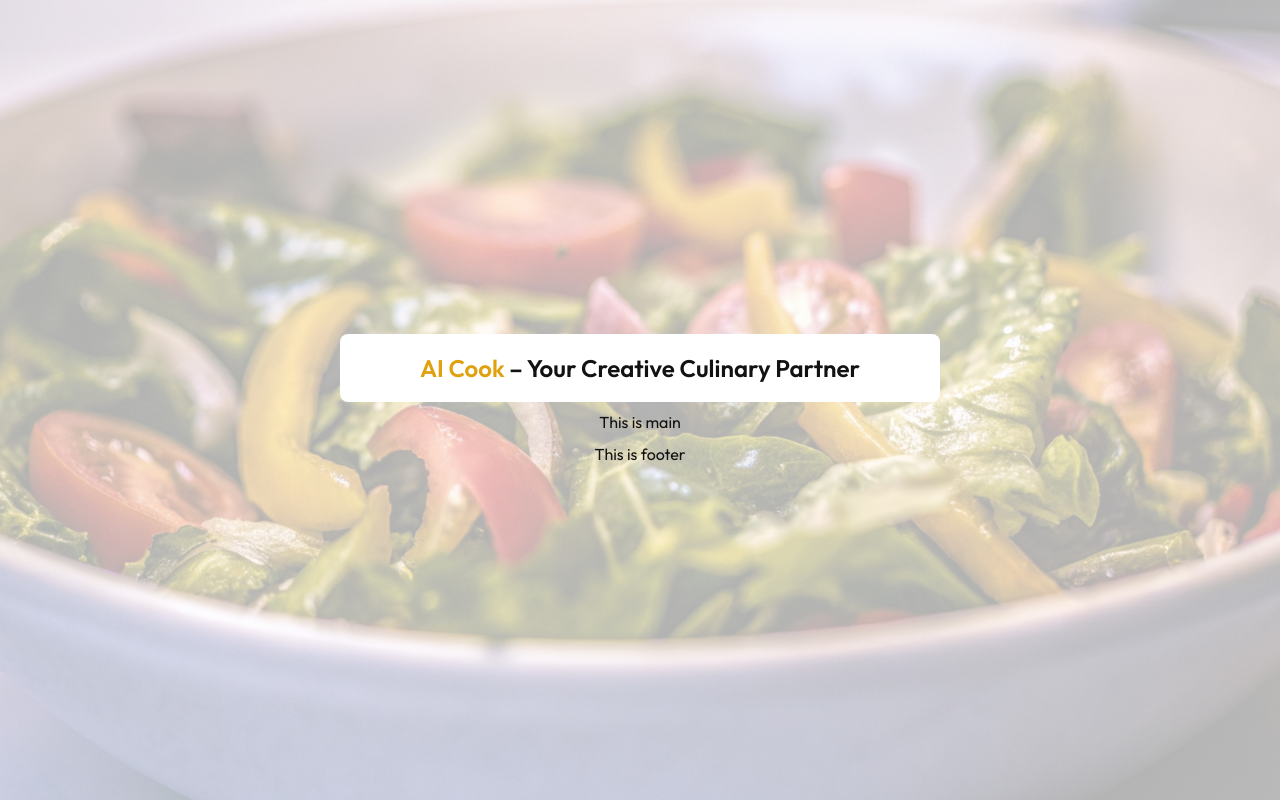
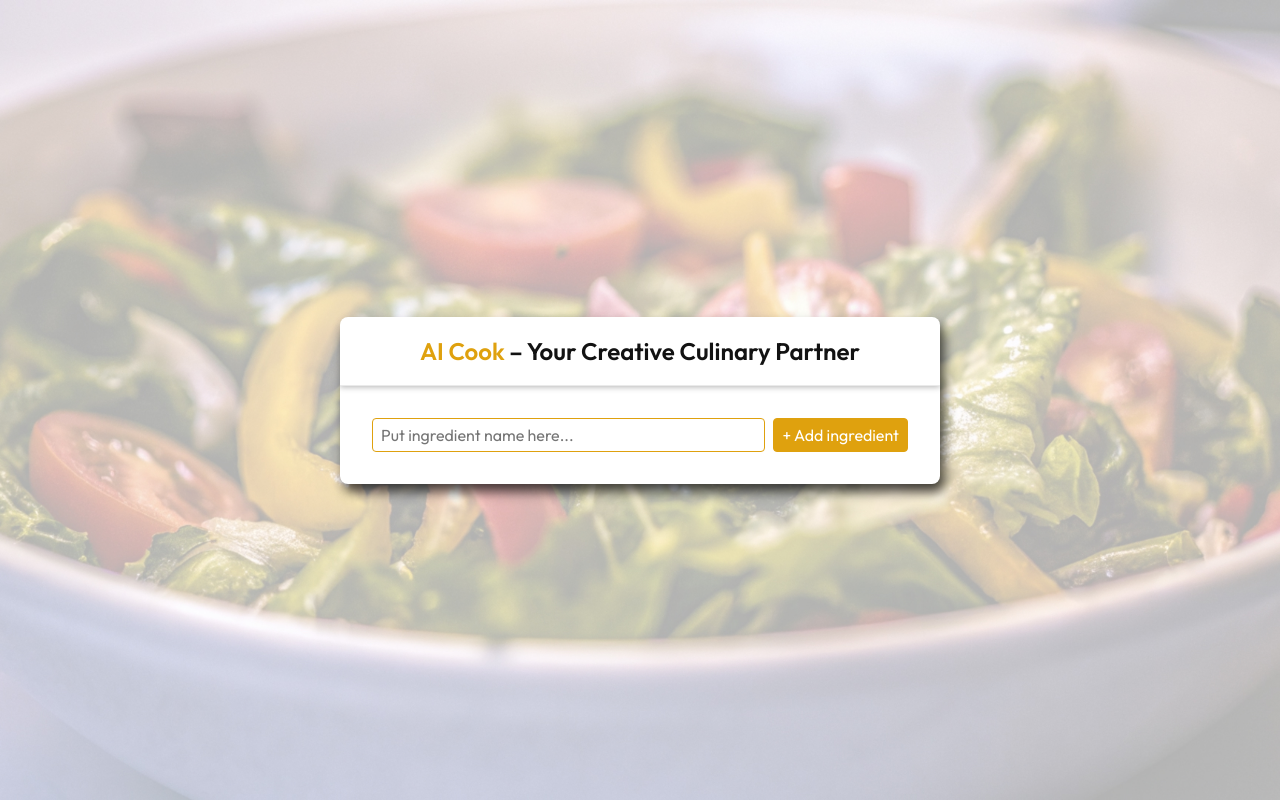
Before and after one commit to truesup/AIcook, a React (Vite) app: page / in a window 1280 px wide. Built offline with nearby package versions, Linux system fonts and the light colour scheme.

Commit message:
Ingredients component ready

```diff
--- a/src/App.jsx
+++ b/src/App.jsx
@@ -1,4 +1,5 @@
 import Header from './components/Header'
+import Ingredients from './components/Ingredients'
 import Footer from './components/Footer'
 import styles from './App.module.css'
 
@@ -6,8 +7,11 @@ export default function App() {
   return (
     <div className={styles.appWrapper}>
       <Header />
-      <main className={styles.mainSectionsWrapper}>This is main</main>
-      <Footer />
+      <main className={styles.mainWrapper}>
+        <Ingredients />
+        {/* <Recipe /> */}
+      </main>
+      {/* <Footer /> */}
     </div>
   )
 }
--- a/src/App.module.css
+++ b/src/App.module.css
@@ -1,22 +1,18 @@
 .appWrapper {
   width: 600px;
-  text-align: center;
+  height: auto;
+  font-weight: var(--font-regular);
+  background-color: var(--color-white);
+  color: var(--color-black);
+  border-radius: var(--border-radius-mid);
+  box-shadow: 4px 8px 12px rgba(0, 0, 0, 0.7);
   display: flex;
   flex-direction: column;
   align-items: center;
   justify-content: center;
-  gap: 8px;
-  transition: all 0.5s ease;
+  overflow: hidden;
 }
-.appWrapper.expanded {
+.mainWrapper {
   width: 100%;
-  height: 100%;
+  padding: 32px 32px;
 }
-.mainSectionsWrapper {
-  width: 100%;
-  height: 100%;
-  display: flex;
-  align-items: center;
-  justify-content: center;
-  gap: 8px;
-}
--- a/src/components/Footer.jsx
+++ b/src/components/Footer.jsx
@@ -1,5 +1,10 @@
 import styles from './Footer.module.css'
 
 export default function Footer() {
-  return <footer className={styles.footer}>This is footer</footer>
+  return (
+    <footer className={styles.footer}>
+      Check out the code in the{' '}
+      <a href="https://github.com/your-repo-link">repository</a>.
+    </footer>
+  )
 }
--- a/src/components/Header.module.css
+++ b/src/components/Header.module.css
@@ -1,12 +1,9 @@
 .header {
   width: 100%;
-  height: auto;
   padding-block: 16px;
-  font-weight: var(--font-semibold);
-  background-color: var(--color-white);
-  color: var(--color-black);
-  border-radius: var(--border-radius-mid);
-  transition: all 0.5s ease;
+  text-align: center;
+  border-bottom: 1px solid var(--color-gray);
+  box-shadow: 0px 1px 6px rgba(0, 0, 0, 0.3);
 }
 .headerTitle {
   margin: 0;
@@ -18,6 +15,3 @@
   text-decoration: none;
   cursor: default;
 }
-.header.expanded {
-  width: 100%;
-}
--- /dev/null
+++ b/src/components/Ingredients.jsx
@@ -0,0 +1,83 @@
+import { useState, useRef, useEffect } from 'react'
+import { v4 as uuidv4 } from 'uuid'
+import { RxCross2 } from 'react-icons/rx'
+import styles from './Ingredients.module.css'
+
+export default function Ingredients() {
+  const inputRef = useRef(null)
+  const [inputValue, setInputValue] = useState('')
+  const [ingredientsList, setIngredientsList] = useState([])
+
+  useEffect(() => {
+    inputRef.current.focus()
+  }, [])
+
+  const handleInputChange = e => {
+    setInputValue(e.target.value)
+  }
+
+  const handleAddIngredient = e => {
+    e.preventDefault()
+
+    if (!inputValue.trim()) return
+
+    setIngredientsList(prevIngredients => [
+      ...prevIngredients,
+      { id: uuidv4(), name: inputValue },
+    ])
+    setInputValue('')
+  }
+
+  const handleDeleteIngredient = id => {
+    setIngredientsList(prevIngredients =>
+      prevIngredients.filter(ingredient => ingredient.id !== id)
+    )
+  }
+
+  return (
+    <section className={styles.ingredientsWrapper}>
+      <form className={styles.form} onSubmit={handleAddIngredient}>
+        <input
+          className={styles.formInput}
+          ref={inputRef}
+          type="text"
+          placeholder="Put ingredient name here..."
+          value={inputValue}
+          onChange={handleInputChange}
+        />
+        <button className={styles.formBtn} type="submit">
+          + Add ingredient
+        </button>
+      </form>
+      {ingredientsList.length > 0 && (
+        <div className={styles.ingredientsListWrapper}>
+          <h2 className={styles.ingredientsTitle}>Ingredients on hand:</h2>
+          <ul className={styles.ingredientsList}>
+            {ingredientsList.map(ingredient => (
+              <li className={styles.ingredientsListItem} key={ingredient.id}>
+                <span className={styles.ingredientsListItemName}>
+                  {ingredient.name}
+                </span>
+                <RxCross2
+                  className={styles.deleteIcon}
+                  onClick={() => handleDeleteIngredient(ingredient.id)}
+                />
+              </li>
+            ))}
+          </ul>
+          {ingredientsList.length > 3 && (
+            <div className={styles.ctaWrapper}>
+              <div className={styles.ctaTexts}>
+                <p className={styles.ctaTitle}>Ready for a recipe?</p>
+                <p className={styles.ctaInfo}>
+                  Generate a recipe from your list of ingredients.
+                </p>
+              </div>
+              <button className={styles.ctaBtn}>Get a recipe</button>
+            </div>
+          )}
+        </div>
+      )}
+    </section>
+  )
+}
--- /dev/null
+++ b/src/components/Ingredients.module.css
@@ -0,0 +1,114 @@
+.ingredientsWrapper {
+  display: flex;
+  flex-direction: column;
+  align-items: start;
+  justify-content: start;
+  gap: 32px;
+}
+.form {
+  width: 100%;
+  display: flex;
+  align-items: center;
+  justify-content: space-between;
+  gap: 8px;
+}
+.formInput,
+.formBtn,
+.ctaBtn {
+  font-size: 1rem;
+  padding: 4px 8px;
+  outline: none;
+  border-radius: var(--border-radius-small);
+  transition: all 0.2s ease;
+}
+.formInput {
+  flex: 1;
+  border: 1px solid var(--color-gray);
+  background-color: var(--color-gray);
+}
+.formInput:focus {
+  border: 1px solid var(--color-accent);
+  background-color: transparent;
+}
+.formBtn,
+.ctaBtn {
+  flex-shrink: 0;
+  border: 1px solid var(--color-accent);
+  background-color: var(--color-accent);
+  color: var(--color-white);
+  cursor: pointer;
+}
+.ingredientsListWrapper {
+  width: 100%;
+  display: flex;
+  flex-direction: column;
+  align-items: start;
+  justify-content: start;
+  gap: 16px;
+}
+.ingredientsTitle {
+  margin: 0;
+  font-size: 1.3rem;
+  text-decoration: underline;
+}
+.ingredientsList {
+  margin: 0;
+  padding: 0;
+  width: 100%;
+  display: grid;
+  grid-template-columns: repeat(2, 1fr);
+  gap: 8px;
+}
+.ingredientsListItem {
+  width: 100%;
+  max-width: 264px;
+  padding: 4px 8px;
+  border: 1px solid var(--color-accent);
+  border-radius: var(--border-radius-small);
+  display: flex;
+  align-items: center;
+  justify-content: space-between;
+  gap: 4px;
+}
+.ingredientsListItemName {
+  white-space: nowrap;
+  overflow: hidden;
+  text-overflow: ellipsis;
+}
+.deleteIcon {
+  flex-shrink: 0;
+  color: var(--color-black);
+  transform: translateY(1px);
+  cursor: pointer;
+  transition: all 0.2s ease;
+}
+.ctaWrapper {
+  width: 100%;
+  padding: 16px;
+  background-color: var(--color-gray);
+  border-radius: var(--border-radius-small);
+  display: flex;
+  align-items: center;
+  justify-content: space-between;
+}
+.ctaTexts p {
+  margin: 0;
+}
+.ctaTitle {
+  font-size: 1.1rem;
+  font-weight: var(--font-semibold);
+}
+.ctaInfo {
+  font-size: 0.9rem;
+  opacity: 0.6;
+}
+@media (hover: hover) {
+  .formBtn:hover,
+  .ctaBtn:hover {
+    background-color: transparent;
+    color: var(--color-accent);
+  }
+  .deleteIcon:hover {
+    color: var(--color-accent);
+  }
+}
--- a/src/index.css
+++ b/src/index.css
@@ -111,7 +111,6 @@ body {
 body {
   width: 100%;
   height: auto;
-  /* padding: 200px; */
   background-color: var(--color-white);
   color: var(--color-black);
   background-image: url('./assets/bg-img.jpg');
```
Also changed, not shown: src/components/Recipe.jsx (added), src/components/Recipe.module.css (added).
